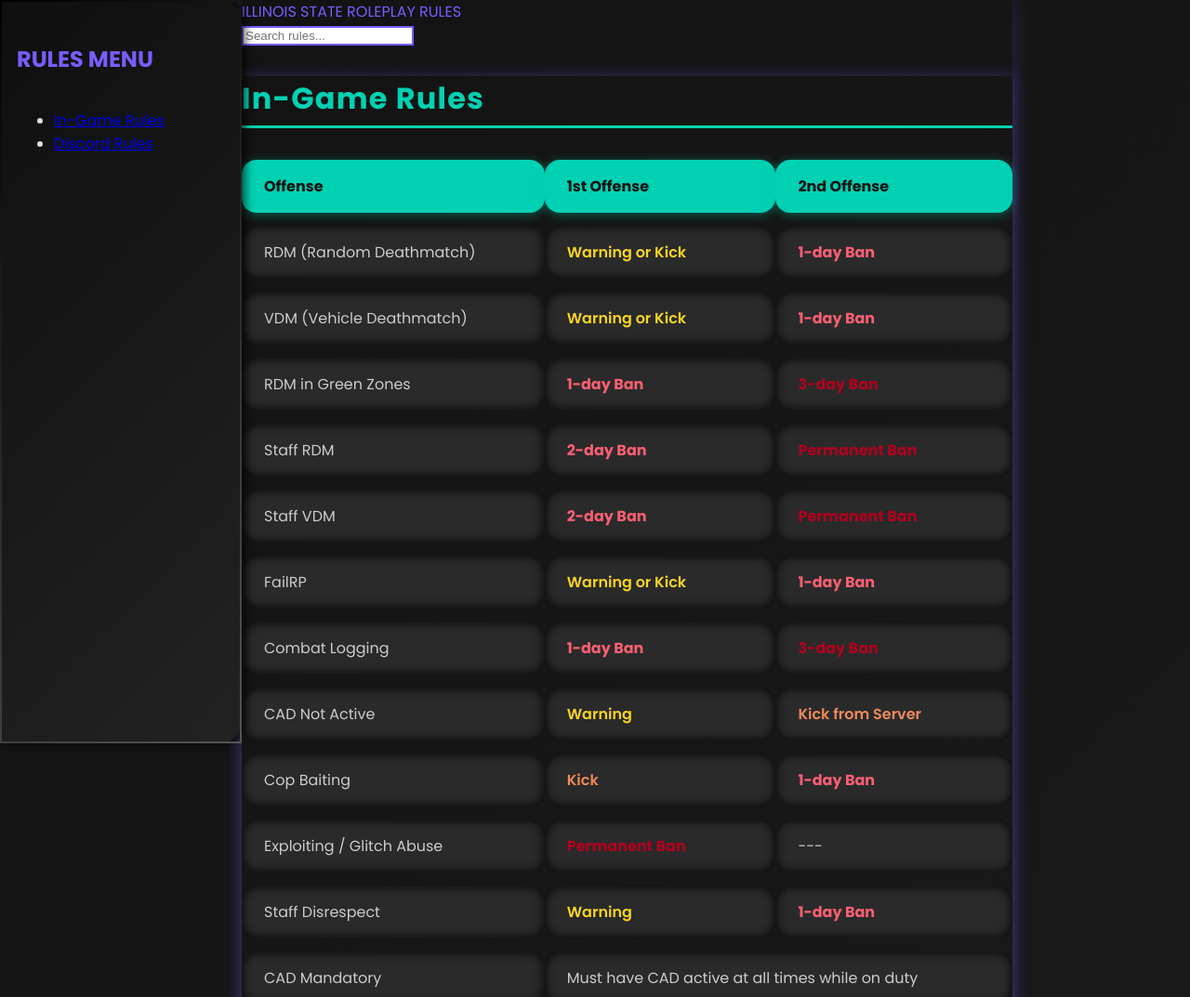
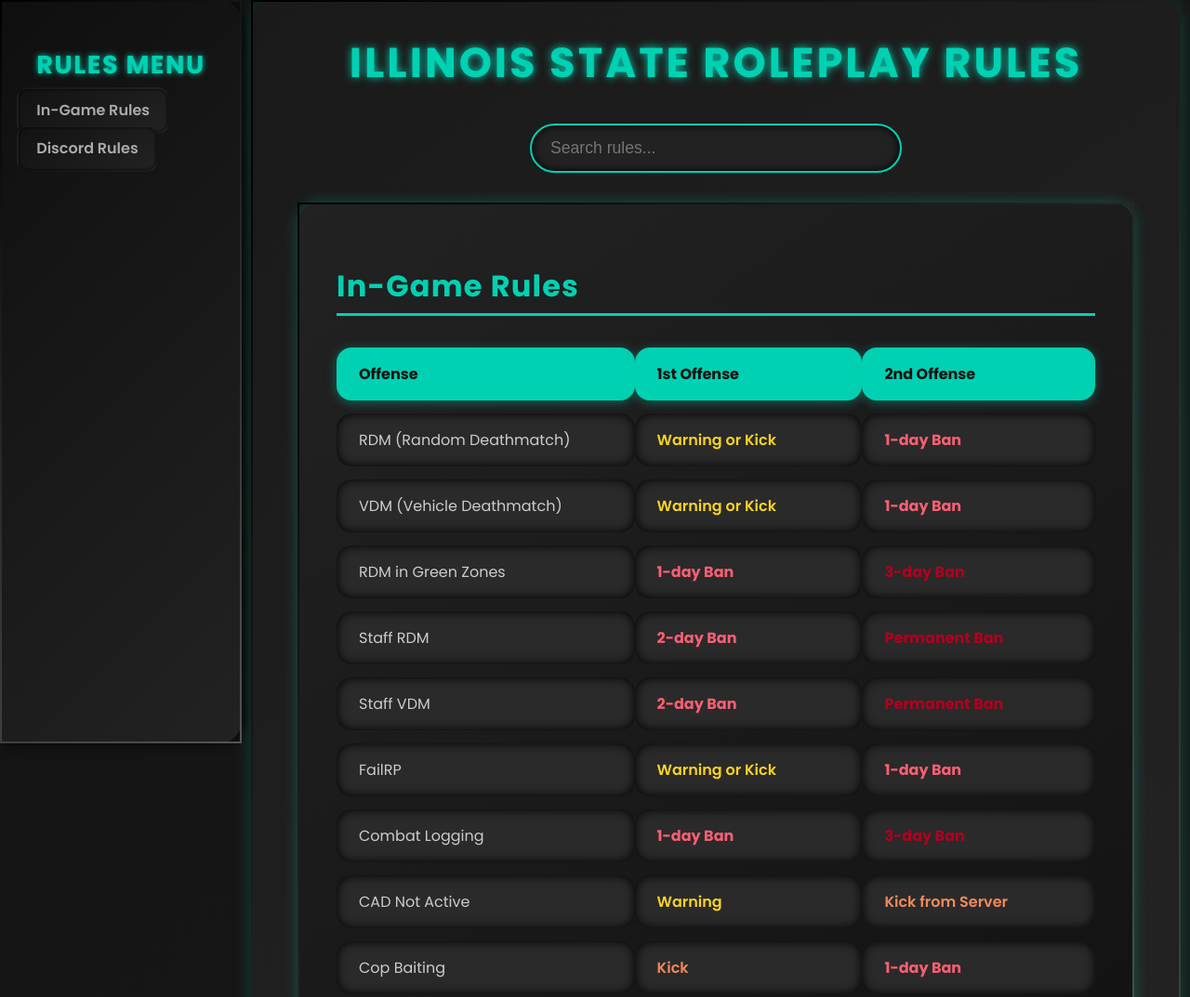
Before and after one commit to HappierHappier/ISRP, a plain HTML site: page docs/index.html in a window 1280 px wide. Shown: the top 1073 px of the page at 93% size. Drawn offline with Linux system fonts and the light colour scheme.

Commit message:
Update index.html

```diff
--- a/docs/index.html
+++ b/docs/index.html
@@ -40,50 +40,113 @@
       border-image-source: linear-gradient(135deg, #000, #555);
     }
     nav h2 {
-  color: #7b5cff;
-  text-shadow: none;
+      color: #00d1b2;
+      font-weight: 700;
+      margin-bottom: 1rem;
+      letter-spacing: 1.5px;
+      font-size: 1.7rem;
+      text-align: center;
+      text-shadow: 0 0 6px #00d1b2;
+    }
+    nav ul {
+      list-style: none;
+      padding: 0;
+      margin: 0;
+      flex-grow: 1;
+      display: flex;
+      flex-direction: column;
+      gap: 1rem;
+    }
+    nav a {
+      text-decoration: none;
+      color: #aaa;
+      font-weight: 600;
+      padding: 0.7rem 1.2rem;
+      border-radius: 12px;
+      transition: all 0.25s ease;
+      user-select: none;
+      border: 2px solid transparent;
+      box-shadow: 0 0 3px #000 inset;
+      backdrop-filter: saturate(180%) blur(8px);
+      background: linear-gradient(145deg, #121212, #222);
+    }
+    nav a:hover, nav a:focus {
+      color: #00d1b2;
+      background: linear-gradient(145deg, #002922, #004d3a);
+      border-image-slice: 1;
+      border-image-source: linear-gradient(135deg, #00d1b2, #008061);
+      border-width: 2px;
+      box-shadow: 0 0 10px #00d1b2;
+      outline: none;
     }
 
-nav a:hover, nav a:focus {
-  color: #7b5cff;
-  background: linear-gradient(145deg, #2a1a66, #3e2ab8);
-  border-image-source: linear-gradient(135deg, #7b5cff, #5a3acc);
-  box-shadow: none;
-}
-
+    /* Main content */
     main {
-  box-shadow: 0 0 20px rgba(123, 92, 255, 0.25);
+      flex-grow: 1;
+      padding: 2rem 3rem;
+      overflow-y: auto;
+      scroll-behavior: smooth;
+      max-width: 1000px;
+      margin: auto;
+      border-radius: 24px;
+      background: linear-gradient(145deg, #1a1a1a, #2a2a2a);
+      box-shadow: 0 0 20px rgba(0, 209, 178, 0.25);
+      border: 2px solid;
+      border-image-slice: 1;
+      border-width: 2px;
       border-image-source: linear-gradient(135deg, #000, #666);
     }
 
     header {
-  color: #7b5cff;
-  text-shadow: none;
+      text-align: center;
+      font-size: 2.8rem;
+      font-weight: 900;
+      margin-bottom: 2rem;
+      letter-spacing: 3px;
+      color: #00d1b2;
+      text-shadow: 0 0 10px #00d1b2;
     }
 
+    /* Search box */
+    .search-box {
+      text-align: center;
+      margin-bottom: 2rem;
+    }
     .search-box input {
-  border: 2px solid #7b5cff;
+      width: 60%;
+      max-width: 400px;
+      padding: 14px 20px;
+      border-radius: 30px;
+      border: 2px solid #00d1b2;
+      background: #222;
+      color: #ddd;
+      font-size: 1.1rem;
+      box-shadow: inset 0 0 10px #000;
+      transition: background 0.3s ease, border-color 0.3s ease;
+    }
+    .search-box input:focus {
+      background: #111;
+      outline: none;
+      border-color: #00fff0;
+      box-shadow: 0 0 15px #00fff0;
+      color: #00fff0;
     }
 
-.search-box input:focus {
-  border-color: #9a7fff;
-  box-shadow: none;
-  color: #9a7fff;
+    /* Section styling */
+    section {
+      margin-bottom: 3rem;
+      padding: 2rem 2.5rem;
+      border-radius: 24px;
+      background: linear-gradient(145deg, #222, #111);
+      box-shadow: 0 0 15px rgba(0, 209, 178, 0.3);
+      border: 2px solid;
+      border-image-slice: 1;
+      border-width: 2px;
+      border-image-source: linear-gradient(135deg, #000, #555);
+      transition: box-shadow 0.3s ease;
     }
-
-section {
-  box-shadow: 0 0 15px rgba(123, 92, 255, 0.3);
-  border-image-source: linear-gradient(135deg, #000, #555);
-}
-
     section:hover {
-  box-shadow: 0 0 25px rgba(123, 92, 255, 0.5);
-}
-
-th {
-  background: #7b5cff;
-  color: #121212;
-  box-shadow: none;
+      box-shadow: 0 0 25px rgba(0, 209, 178, 0.7);
     }
     section h3 {
       font-weight: 800;
```
Lines whose indentation alone changed are shown as unchanged.
